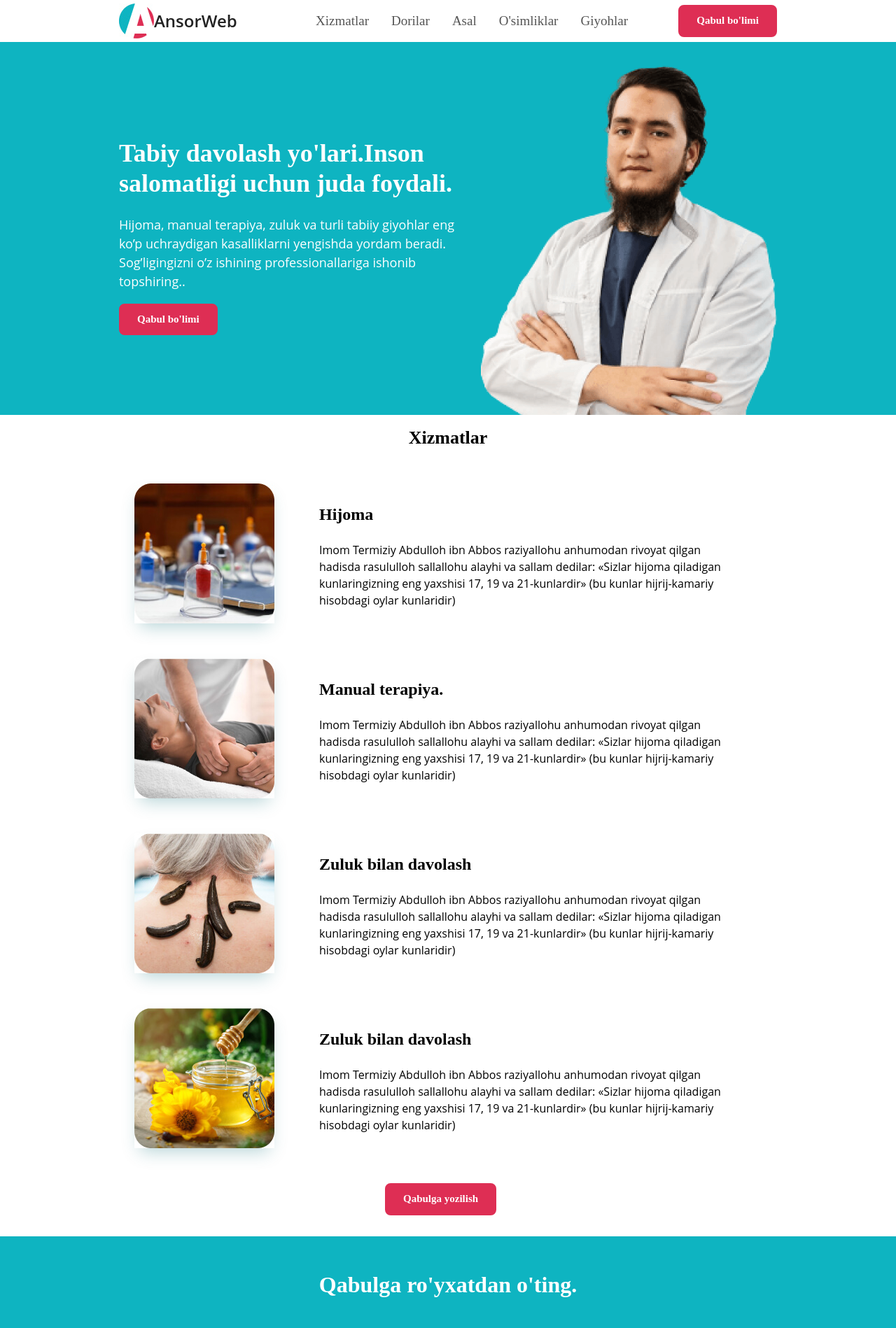
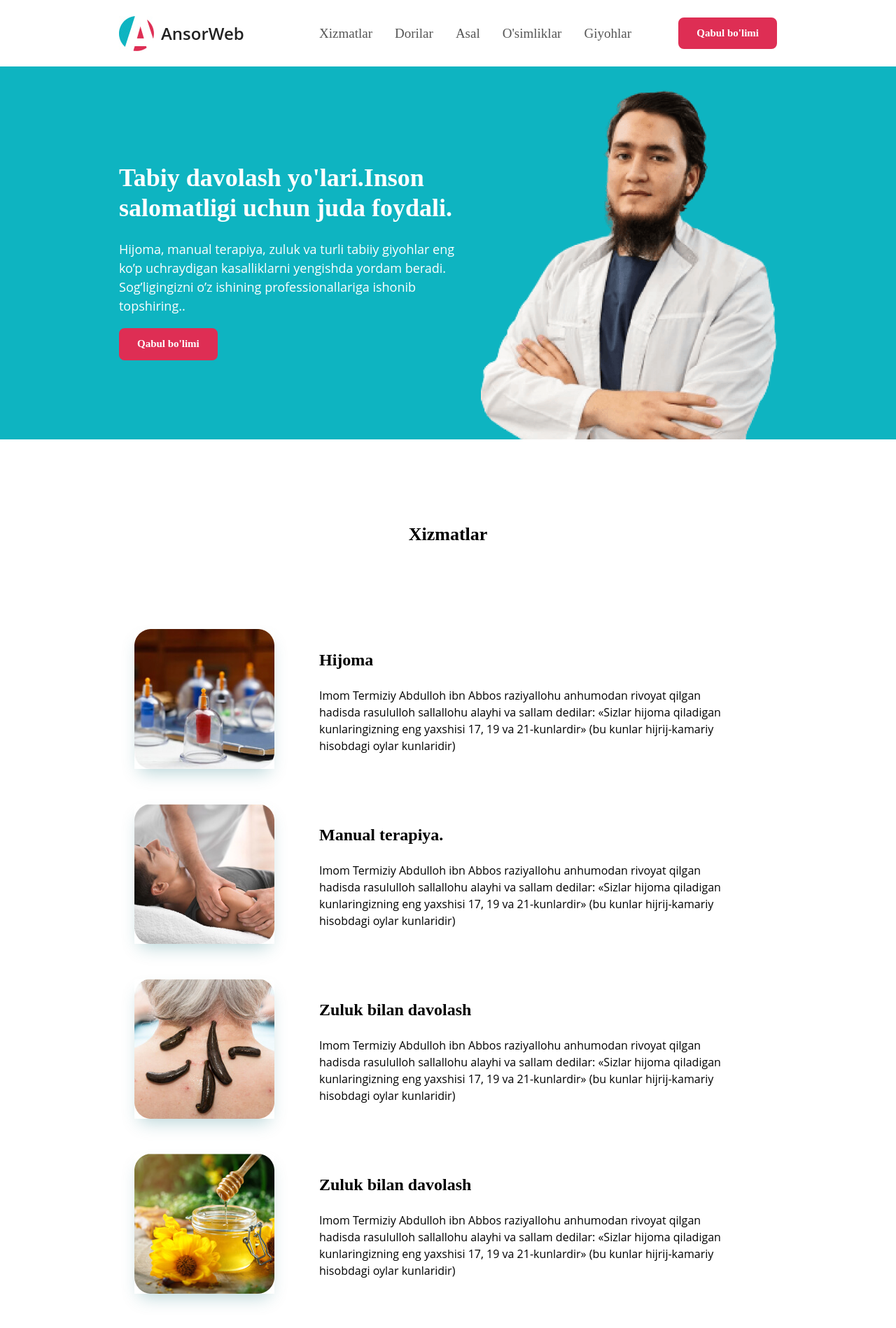
Before and after one commit to farkhodsoliev/AnsorWeb, a plain HTML site: page index.html in a window 1280 px wide. Shown: the top 1898 px of the page at 70% size. Drawn offline with Linux system fonts and the light colour scheme.

Commit message:
margin is

```diff
--- a/main.css
+++ b/main.css
@@ -28,7 +28,7 @@ body{
  }
  .navbar__h1 {
     color: #222;
-    margin: 0;
+    padding: 0px 0px 0px 10px;
     font-size: 24px;
     font-weight: 600;
     font-family: 'Open Sans';
@@ -62,7 +62,7 @@ body{
     font-size: 15px;
     padding: 12px 24px;
     border-radius: 8px;
-
+    margin: 25px 0px;
 }
 
 .nav_button:hover{
--- a/stayle.css
+++ b/stayle.css
@@ -56,6 +56,7 @@
     font-weight: bold;
     font-size: 26px;
     line-height: 120%;
+    margin: 120px 0px;
 }
 .servis_img_text {
      width: 80%;
@@ -98,7 +99,7 @@
     font-size: 15px;
     padding: 12px 24px;
     border-radius: 8px;
-    margin: 30px 0px;
+    margin: 120px 0px;
 }
 .sign_up_button:hover{
     background-color: #fff;
```
